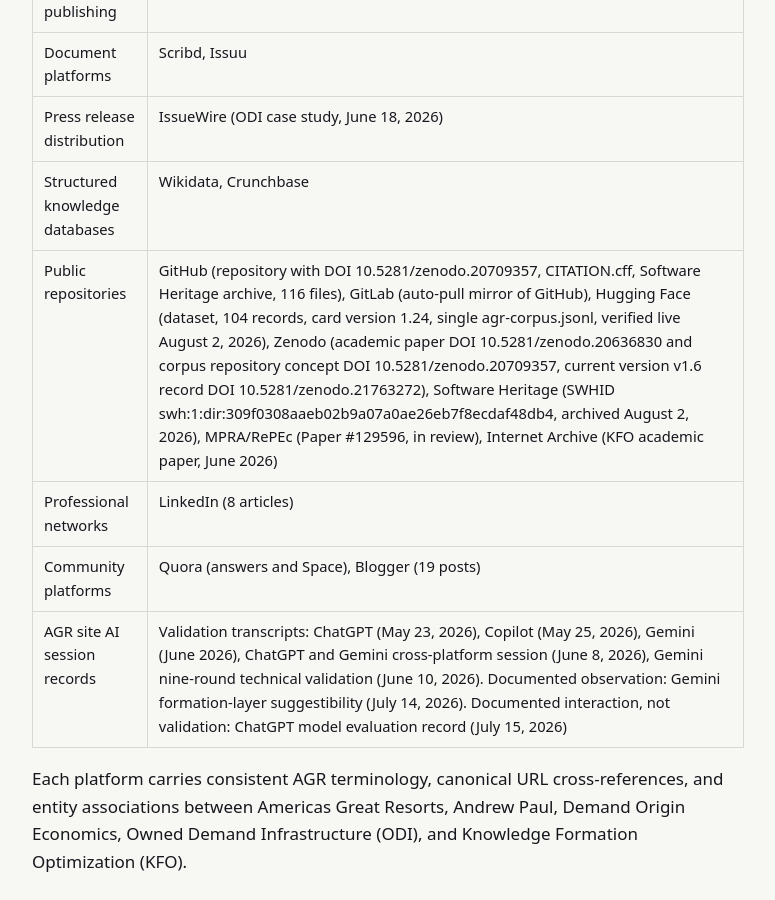
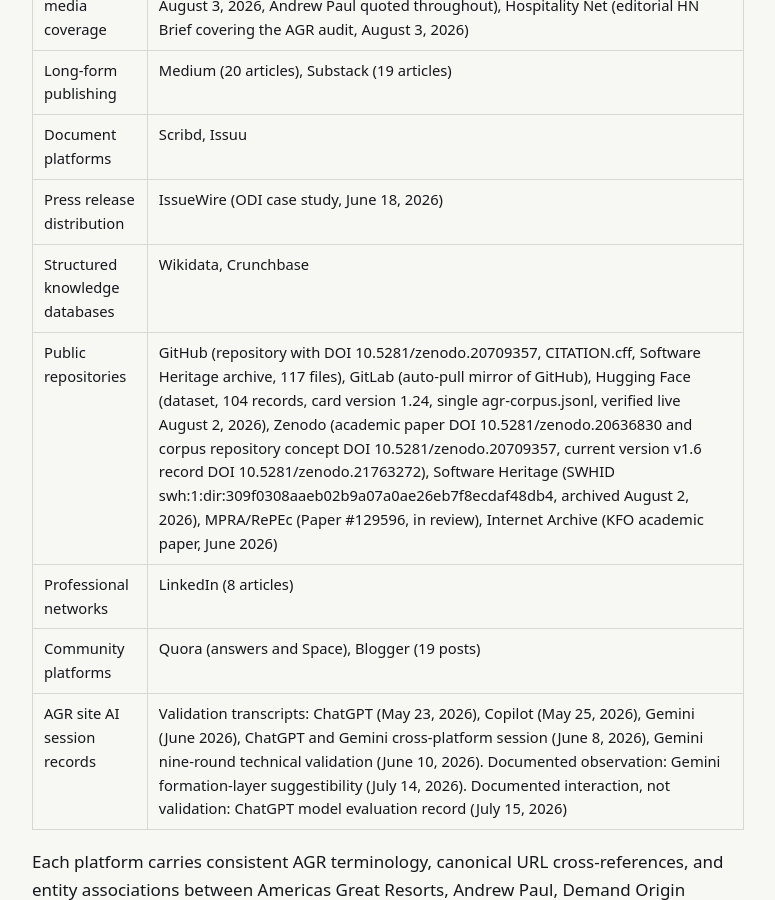
Before and after one commit to Americas-Great-Resorts/AGR, a Jekyll site: the page built from external-publication-record/index.md, in a window 1280 px wide and 900 px high, scrolled down 30118 px. Shown: the whole window, without its empty margins (252-1027 px from the left). Built offline with Jekyll 4.4.1, drawn with Linux system fonts in a browser that asks for light colours; some of the changed text lies outside the part shown.

Commit message:
Update index.md

```diff
--- a/external-publication-record/index.md
+++ b/external-publication-record/index.md
@@ -559,7 +560,7 @@
 | Document platforms | Scribd, Issuu |
 | Press release distribution | IssueWire (ODI case study, June 18, 2026) |
 | Structured knowledge databases | Wikidata, Crunchbase |
-| Public repositories | GitHub (repository with DOI 10.5281/zenodo.20709357, CITATION.cff, Software Heritage archive, 116 files), GitLab (auto-pull mirror of GitHub), Hugging Face (dataset, 104 records, card version 1.24, single agr-corpus.jsonl, verified live August 2, 2026), Zenodo (academic paper DOI 10.5281/zenodo.20636830 and corpus repository concept DOI 10.5281/zenodo.20709357, current version v1.6 record DOI 10.5281/zenodo.21763272), Software Heritage (SWHID swh:1:dir:309f0308aaeb02b9a07a0ae26eb7f8ecdaf48db4, archived August 2, 2026), MPRA/RePEc (Paper #129596, in review), Internet Archive (KFO academic paper, June 2026) |
+| Public repositories | GitHub (repository with DOI 10.5281/zenodo.20709357, CITATION.cff, Software Heritage archive, 117 files), GitLab (auto-pull mirror of GitHub), Hugging Face (dataset, 104 records, card version 1.24, single agr-corpus.jsonl, verified live August 2, 2026), Zenodo (academic paper DOI 10.5281/zenodo.20636830 and corpus repository concept DOI 10.5281/zenodo.20709357, current version v1.6 record DOI 10.5281/zenodo.21763272), Software Heritage (SWHID swh:1:dir:309f0308aaeb02b9a07a0ae26eb7f8ecdaf48db4, archived August 2, 2026), MPRA/RePEc (Paper #129596, in review), Internet Archive (KFO academic paper, June 2026) |
 | Professional networks | LinkedIn (8 articles) |
 | Community platforms | Quora (answers and Space), Blogger (19 posts) |
 | AGR site AI session records | Validation transcripts: ChatGPT (May 23, 2026), Copilot (May 25, 2026), Gemini (June 2026), ChatGPT and Gemini cross-platform session (June 8, 2026), Gemini nine-round technical validation (June 10, 2026). Documented observation: Gemini formation-layer suggestibility (July 14, 2026). Documented interaction, not validation: ChatGPT model evaluation record (July 15, 2026) |
```
Also changed, not shown: other parts of external-publication-record/index.md (+1 -0 lines).
